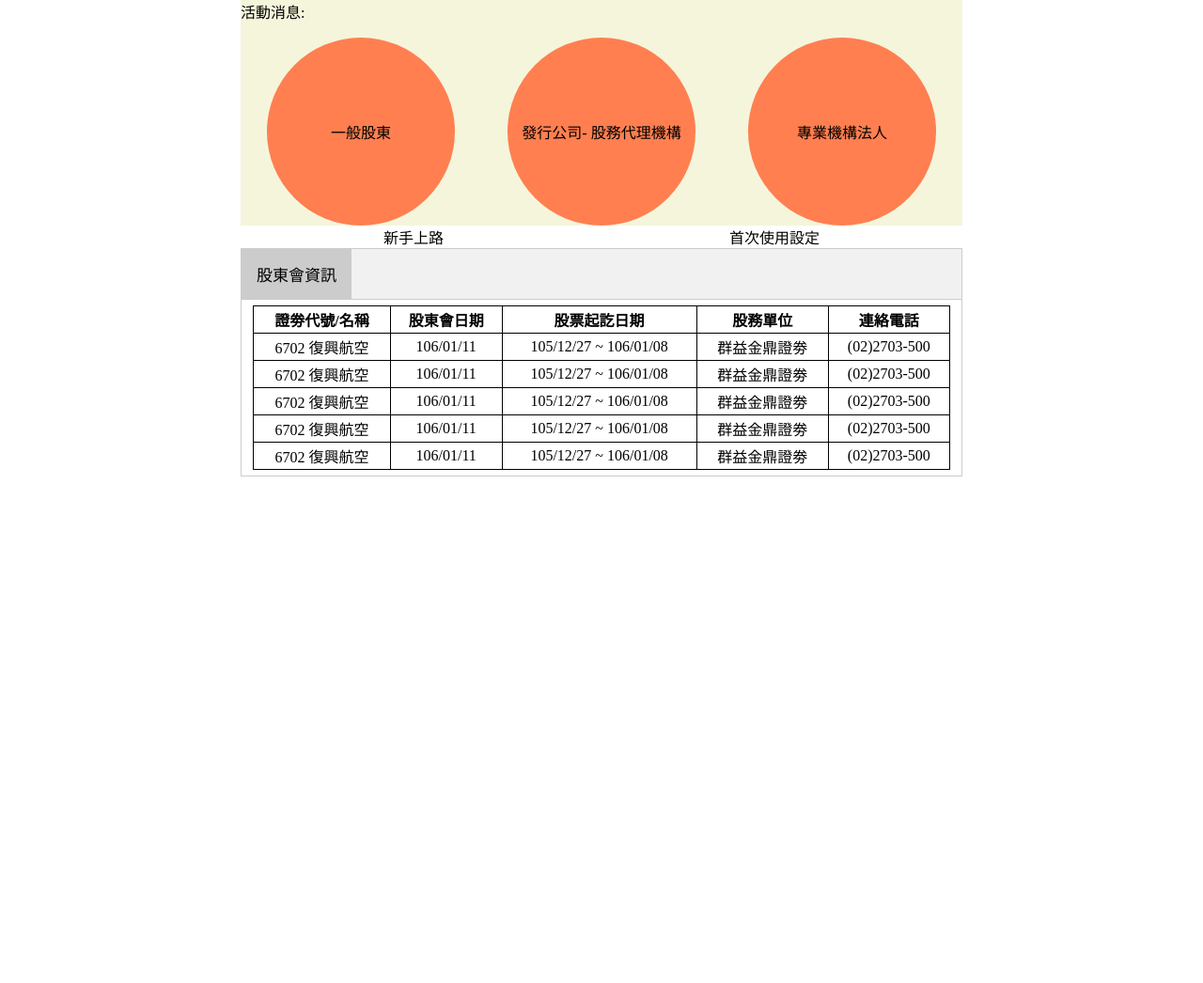
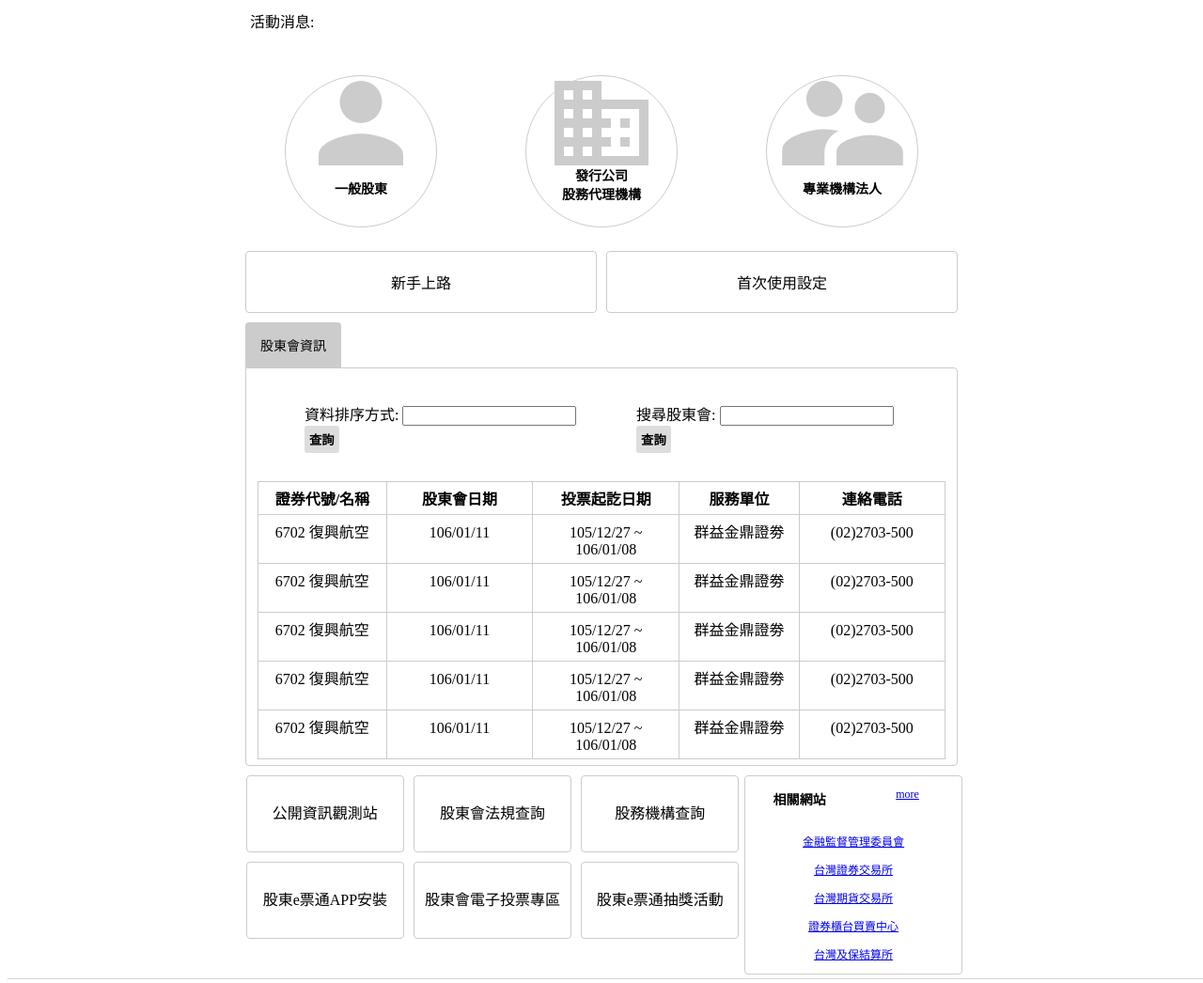
Before and after one commit to rubie0714/RWD-exercise, a plain HTML site: page index.html in a window 1280 px wide. Shown: the part 124-1170 px from the top of the page at 94% size. Before the commit the page ends 800 px from the top, so only its background shows below. Drawn offline with nearby package versions, Linux system fonts and the light colour scheme.

Commit message:
feat: contentand footer

```diff
--- a/css/content.css
+++ b/css/content.css
@@ -1,20 +1,30 @@
-.tab-button{
+/*user模式*/
+.user{
     display: flex;
     justify-content: space-around;
     width: 100%;
 }
-.model {
+.user-mode {
+    padding: 20px 0px;
+    border: 1px solid #ccc;
     width: 50%;
+    text-align: center;
+    border-radius: 4px;
+    margin: 5px;
+    cursor: pointer;
 
 }
-/* Style the tab */
+.user-mode:hover {
+  background-color: #ddd;
+}
+
+/* 股東會資訊tab */
 .tab {
     overflow: hidden;
-    border: 1px solid #ccc;
-    background-color: #f1f1f1;
+
   }
 
-  /* Style the buttons inside the tab */
+
   .tab button {
     background-color: inherit;
     float: left;
@@ -22,92 +32,288 @@
     outline: none;
     cursor: pointer;
     padding: 14px 16px;
-    transition: 0.3s;
-    font-size: 17px;
+    font-size: 14px;
+    border-radius: 4px 4px 0px 0px;
+    margin: 5px 5px 0px 5px;
   }
 
-  /* Change background color of buttons on hover */
+
   .tab button:hover {
     background-color: #ddd;
   }
 
-  /* Create an active/current tablink class */
+
   .tab button.active {
     background-color: #ccc;
   }
 
-  /* Style the tab content */
+
   .tabcontent {
     display: none;
     padding: 6px 12px;
     border: 1px solid #ccc;
-    border-top: none;
+    border-radius: 0px 4px 4px 4px;
+    margin: 0px 5px 5px 5px;
+
   }
 
+  /*搜尋*/
+.filter{
+  display: flex;
+  justify-content: start;
+  margin: 20px;
+}
+.search{
+  margin: 10px 30px;
+}
+.search button{
+  background-color: #ddd;
+  padding: 5px;
+  color:black;
+  font-weight: 600;
+  border: none;
+  border-radius: 3px;
+  cursor: pointer;
+}
+.search button:hover{
+  background-color: #ccc;
+  box-shadow: 0px 1px 1px rgba(0, 0, 0, 0.15);
+}
 
-  .rwd-table {
-    border: 1px solid #000000;
+/**
+表格
+*/
+.table{
+  display: block;
   border-collapse: collapse;
+  margin: 0 auto;
+  padding: 0px;
+  justify-content: center;
+  text-align: center;
+}
+
+.thead{
+  display: table-header-group;
   width: 100%;
 }
-  .rwd-table th, td {
-        border: 1px solid #000000;
-        padding: 2px 4px;
+
+.tr{
+  display: table-row;
+  width: 100%;
+}
+
+.tbody{
+  display: table-row-group;
+  width: 100%;
+}
+
+.thead li, .tr li{
+  display: table-cell;
+  padding: 5px;
+  border: 1px solid #ccc;
+  width:20vw;
+
+
+}
+
+.thead {
+  text-align: center;
+  font-weight: bold;
+
+}
+.tbody {
+  text-align: center;
+}
+
+.tbody li{
+  text-align: center;
+}
+
+/**
+表格下方按鈕
+*/
+
+.content-footer{
+  width: 100%;
+  display:flex;
+  flex-direction:row;
+}
+.container {
+  width: 70%;
+  height:100%;
+  display: flex;
+  flex-wrap: wrap;
+  float:left;
+  justify-content: center;
+}
+
+.box{
+  width: 31%;
+  margin: 5px;
+  height: 80px;
+  border: 1px solid #ccc;
+  border-radius: 4px;
+  text-align: center;
+  line-height: 80px;
+  cursor: pointer;
+}
+
+.box:hover {
+  background-color: #ddd;
+}
+.more{
+  height:100%;
+  width:30%;
+  margin: 5px 0;
+  border: 1px solid #ccc;
+  border-radius: 4px;
+  display: block;
+  font-size: 12px;
   text-align: center;
 }
 
 
+
 @media screen and (max-width: 767px) {
-    .tab-button{
+  .user{
       display: block;
       justify-content: center;
       text-align: center;
   }
-    .model {
+  .user-mode {
+    padding: 20px 0px;
+    width: 100%;
+  }
+
+  .filter{
+    display: block;
+    text-align: left;
+    margin: 0;
+  }
+
+  .search span{
+    display:block;
+  }
+
+  .search input{
+    margin-right: 10px;
+  }
+
+  .table{
+    padding: 0;
+    text-align: center;
     justify-content: center;
-        margin: 20px auto;
+    margin: 5vw;
+  }
+
+  .tr li{
+    display: inline-block;
+    width: 100%;
+    border: none;
   }
 
 
-
-    .rwd-table{
+  .thead li{
+    background: none;
+  }
+  .thead .tr{
+    border:none;
+  }
+  .tbody .tr{
+    display: block;
+    border: #ddd 1px solid;
+    margin-bottom: 5px;
+    padding: 5px;
     width: 100%;
-        border:none;
-
-
   }
 
-
-    .rwd-table tr{
-        border: 1px solid #000000;
+  .table .thead li:nth-child(1){
+      float: left;
+      width:50%;
+      padding:5px 0;
+      text-align: left;
   }
 
-
-    .rwd-table th, td {
-        display: block;
-        border: none;
-        justify-content: start;
+  .table .thead li:nth-child(2){
+    float: left;
+    width: 50%;
+    padding:5px  0;
     text-align: left;
-        width: 100%;
-
   }
 
-
-
-    .rwd-table th:nth-child(1), td:nth-child(1){
-        float: left;
-        width: 50%;
-
-    }
-    .rwd-table th:nth-child(3), td:nth-child(3){
+  .table .thead li:nth-child(3){
       display: flex;
       width: 100%;
       text-align: left;
+      padding:5px 0;
+  }
 
+  .table .thead li:nth-child(4){
+    float: left;
+    width:50%;
+    padding:5px 0;
+    text-align: left;
   }
-    .rwd-table th:nth-child(4),td:nth-child(4) {
+
+  .table .thead li:nth-child(5){
     float: left;
     width: 50%;
+    padding:5px 0;
+    text-align: left;
+  }
+
+  .table .tbody li:nth-child(1){
+    float: left;
+    width:50%;
+    padding:5px 0;
+    text-align: left;
+  }
+
+  .table .tbody li:nth-child(2){
+    float: left;
+    width:50%;
+    padding:5px 0;
+    text-align: left;
+  }
+
+  .table .tbody li:nth-child(3){
+      display: flex;
+      width: 100%;
+      text-align: left;
+      padding:5px 0;
+  }
+
+  .table .tbody li:nth-child(4){
+    float: left;
+    width:50%;
+    padding:5px 0;
+    text-align: left;
+  }
+
+  .table .tbody li:nth-child(5){
+    padding:5px 0;
+    width:50%;
+    text-align: left;
+  }
+
+  .content-footer{
+    width: 100%;
+    display:flex;
+    flex-direction:column;
+  }
+
+  .container {
+    width: 100%;
+  }
+
+  .more{
+    width: 100%;
+  }
+
+  .box{
+    width: 45%;
+    height: 80px;
+    cursor: pointer;
 
   }
 }
--- a/css/header.css
+++ b/css/header.css
@@ -1,19 +1,63 @@
-
+.message{
+  padding: 10px;
+}
 .button{
   display: flex;
   justify-content: space-around;
+}
+.role{
+  width: 160px;
+  height: 160px;
+  border-radius: 50%;
+  display: block;
+  text-align: center;
+  border: 1px solid #ccc;
+  margin: 20px 0px;
+  font-weight: bold;
+  font-size: 14px;
 
 }
-.role{
-  width: 200px;
-  height: 200px;
-  background-color: coral;
-  border-radius: 50%;
-  display: flex;
-  align-items: center;
-  text-align: center;
-  justify-content: center;
+
+.img{
+  height: 90px;
+  background-size:contain;
+  background-repeat: no-repeat;
+  background-position:center ;
+  margin-top: 5px;
 }
+
+
+.role:nth-child(1) .img{
+  background-image: url(../image/person.svg);
+}
+
+.role:nth-child(1):hover .img {
+  background-image: url(../image/person-white.svg);
+}
+
+.role:nth-child(2) .img{
+  background-image: url(../image/business.svg);
+}
+
+.role:nth-child(2):hover .img {
+  background-image: url(../image/business-white.svg);
+}
+
+.role:nth-child(3) .img{
+  background-image: url(../image/profession.svg);
+}
+
+.role:nth-child(3):hover .img {
+  background-image: url(../image/profession-white.svg);
+}
+
+.role:hover {
+  background-color: #ddd;
+  font-weight: bold;
+
+}
+
+
 @media screen and (max-width: 767px) {
   .button{
     display: block;
--- a/index.html
+++ b/index.html
@@ -7,6 +7,7 @@
   <link rel="stylesheet" href="css\navbar.css">
   <link rel="stylesheet" href="css\header.css">
   <link rel="stylesheet" href="css\content.css">
+  <link rel="stylesheet" href="css\footer.css">
   <script src="https://ajax.googleapis.com/ajax/libs/jquery/3.5.1/jquery.min.js"></script>
 
 </head>
@@ -45,21 +46,37 @@
   </nav>
   <script src="js\navbar.js"></script>
 
-    <div class="header" style="width: 60vw; margin: 0 auto ; background-color: beige;">
+  <div class="header" style="width: 60vw; margin: 0 auto ; ">
     <div class="message">
       <p>活動消息:</p>
     </div>
     <div class="button">
-            <div class="role"> 一般股東</div>
-            <div class="role">發行公司- 股務代理機構</div>
-            <div class="role">專業機構法人</div>
+      <div class="role">
+        <div class="img">
+        </div>
+            <p>一般股東</p>
+        </div>
+      <div class="role">
+        <div class="img">
+        </div>
+      <div>
+            <span>發行公司</span><br>
+            <span>股務代理機構</span>
+        </div>
+      </div>
+      <div class="role">
+        <div class="img">
+        </div>
+            <p>專業機構法人</p>
+        </div>
+      </div>
     </div>
 
   </div>
   <div class="content" style="width: 60vw; margin: 0 auto ; ">
-        <div class="tab-button">
-            <div class="mode">新手上路</div>
-            <div class="mode">首次使用設定</div>
+    <div class="user">
+      <div class="user-mode">新手上路</div>
+      <div class="user-mode">首次使用設定</div>
     </div>
 
     <div class="tab">
@@ -68,61 +85,121 @@
     </div>
 
     <div id="information" class="tabcontent">
-            <table class="rwd-table">
-                <thead>
-                  <tr>
-                    <th>證劵代號/名稱</th>
-                    <th>股東會日期</th>
-                    <th>股票起訖日期</th>
-                    <th>股務單位</th>
-                    <th>連絡電話</th>
-                  </tr>
-                </thead>
-                <tbody>
-                  <tr>
-                    <td data-td="No">6702 復興航空</td>
-                    <td data-td="Date">106/01/11</td>
-                    <td data-td="Start-End">105/12/27 ~ 106/01/08</td>
-                    <td data-td="Department">群益金鼎證劵</td>
-                    <td data-td="Phone">(02)2703-500</td>
-                  </tr>
-                  <tr>
-                    <td data-td="No">6702 復興航空</td>
-                    <td data-td="Date">106/01/11</td>
-                    <td data-td="Start-End">105/12/27 ~ 106/01/08</td>
-                    <td data-td="Department">群益金鼎證劵</td>
-                    <td data-td="Phone">(02)2703-500</td>
-                  </tr>
-                  <tr>
-                    <td data-td="No">6702 復興航空</td>
-                    <td data-td="Date">106/01/11</td>
-                    <td data-td="Start-End">105/12/27 ~ 106/01/08</td>
-                    <td data-td="Department">群益金鼎證劵</td>
-                    <td data-td="Phone">(02)2703-500</td>
-                  </tr>
-                  <tr>
-                    <td data-td="No">6702 復興航空</td>
-                    <td data-td="Date">106/01/11</td>
-                    <td data-td="Start-End">105/12/27 ~ 106/01/08</td>
-                    <td data-td="Department">群益金鼎證劵</td>
-                    <td data-td="Phone">(02)2703-500</td>
-                  </tr>
-                  <tr>
-                    <td data-td="No">6702 復興航空</td>
-                    <td data-td="Date">106/01/11</td>
-                    <td data-td="Start-End">105/12/27 ~ 106/01/08</td>
-                    <td data-td="Department">群益金鼎證劵</td>
-                    <td data-td="Phone">(02)2703-500</td>
-                  </tr>
-                </tbody>
-              </table>
+     <div class="filter">
+
+      <div class="search">
+        <span>資料排序方式:</span>
+          <input type="text">
+          <button>查詢</button>
+      </div>
+
+      <div class="search">
+        <span>搜尋股東會:</span>
+        <input type="text">
+        <button>查詢</button>
+      </div>
+     </div>
+
+      <ul class="table">
+        <li class="thead">
+          <ol class="tr">
+            <li>證券代號/名稱</li>
+            <li>股東會日期</li>
+            <li>投票起訖日期</li>
+            <li>服務單位</li>
+            <li>連絡電話</li>
+          </ol>
+        </li>
+        <li class="tbody">
+          <ol class="tr">
+            <li>6702 復興航空</li>
+            <li>106/01/11</li>
+            <li>105/12/27 ~ 106/01/08</li>
+            <li>群益金鼎證劵</li>
+            <li>(02)2703-500</li>
+          </ol>
+          <ol class="tr">
+            <li>6702 復興航空</li>
+            <li>106/01/11</li>
+            <li>105/12/27 ~ 106/01/08</li>
+            <li>群益金鼎證劵</li>
+            <li>(02)2703-500</li>
+          </ol>
+          <ol class="tr">
+            <li>6702 復興航空</li>
+            <li>106/01/11</li>
+            <li>105/12/27 ~ 106/01/08</li>
+            <li>群益金鼎證劵</li>
+            <li>(02)2703-500</li>
+          </ol>
+          <ol class="tr">
+            <li>6702 復興航空</li>
+            <li>106/01/11</li>
+            <li>105/12/27 ~ 106/01/08</li>
+            <li>群益金鼎證劵</li>
+            <li>(02)2703-500</li>
+          </ol>
+          <ol class="tr">
+            <li>6702 復興航空</li>
+            <li>106/01/11</li>
+            <li>105/12/27 ~ 106/01/08</li>
+            <li>群益金鼎證劵</li>
+            <li>(02)2703-500</li>
+          </ol>
+        </li>
+      </ul>
     </div>
     <script src="js\tab.js"></script>
+
+    <div class="content-footer">
+        <div class="container" >
+          <div class="box" id="box1">公開資訊觀測站</div>
+          <div class="box" id="box2">股東會法規查詢</div>
+          <div class="box" id="box3">股務機構查詢</div>
+          <div class="box" id="box1">股東e票通APP安裝</div>
+          <div class="box" id="box2">股東會電子投票專區</div>
+          <div class="box" id="box3">股東e票通抽獎活動</div>
+      </div>
+
+      <div class="more">
+        <div style="display: flex; width: 100%;">
+          <h3 style="width:50%;">相關網站</h3>
+          <p style="width:50%;"><a href="#">more</a></p>
+        </div>
+        <div>
+          <p><a href="#">金融監督管理委員會</a></p>
+          <p><a href="#">台灣證券交易所</a></p>
+          <p><a href="#">台灣期貨交易所</a></p>
+          <p><a href="#">證券櫃台買賣中心</a></p>
+          <p><a href="#">台灣及保結算所</a></p>
+        </div>
+
+      </div>
+    </div>
+
 
   </div>
 
   <footer>
+      <div class="footer-information">
+        <div class="footer-box" >
+          <p>聯絡我們</p>
+          <p>週一至週五</p>
+          <p>08:00 ~ 20:00 電話: (02)3789-7555</p>
+          <p>08:30 ~ 17:00 電話: (02)2514-1125、 (02)2514-1242</p>
+        </div>
+        <div class="footer-box" >
+          <p>E-Mail:tdoc@tdcc.com.tw</p>
+          <p>台北市復興北路363號11樓</p>
+        </div>
+        <div class="footer-box">
+          <img src="image\logo.png">
+        </div>
+        <div class="footer-box">
+          <img src="image\logo.png">
+        </div>
 
+      </div>
   </footer>
 
 
```
Also changed, not shown: css/footer.css (added, +44 -0 lines), css/navbar.css (+20 -6 lines), image/business-white.svg (added), image/business.svg (added), image/person-white.svg (added), image/person.svg (added), image/profession-white.svg (added), image/profession.svg (added). Lines whose indentation alone changed are shown as unchanged.
